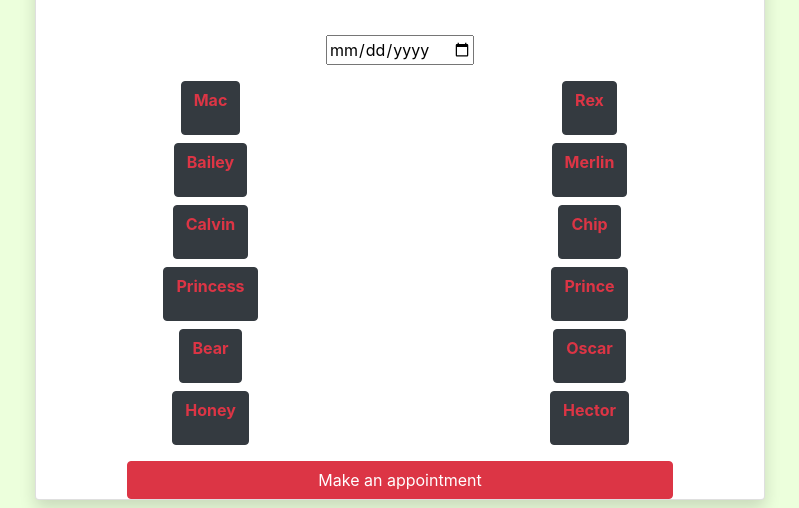
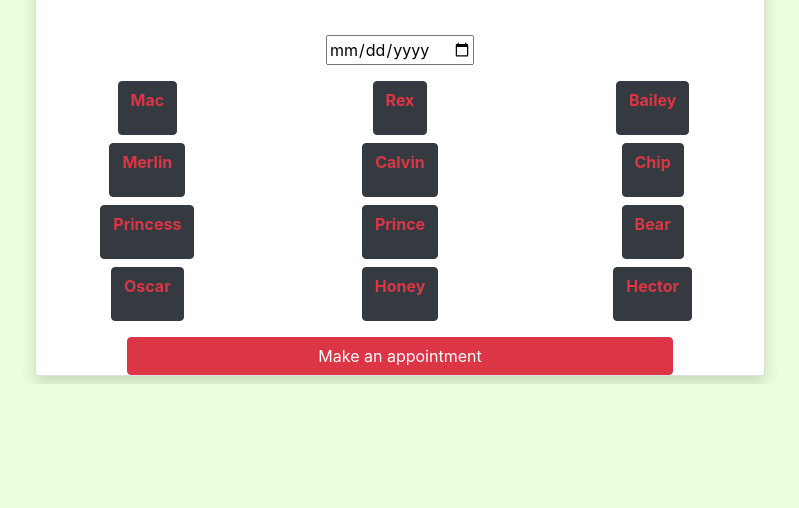
Before and after one commit to gzdlmn/vet-app, a Django app: template templates/petowner.html in a window 1280 px wide. Shown: the part 2655-3163 px from the top of the page, without its empty margins (240-1039 px from the left). After the commit the page ends 3039 px from the top, so only its background shows below. Run offline with Django 3.2, Linux system fonts and the light colour scheme; the template is opened without the code that fills it: values that come from a table or form of the project are taken from there, others are empty; data comes from the database, SQL or seed files in the repository; both versions use the stored data as it was after the commit; some libraries are stand-ins or nearby versions.

Commit message:
edited bootstrap col

```diff
--- a/templates/petowner.html
+++ b/templates/petowner.html
@@ -70,7 +70,7 @@ Username
                                 {% else %}
                                     <div class="row btn-group btn-group-toggle my-2" data-toggle="buttons">
                                         {% for pet in pets %}
-                                            <div class="col-6">
+                                            <div class="col-4">
                                                  <label class="btn btn-dark"><input type="radio" name="pet" id="{{pet.id}}" value="{{pet.id}}" autocomplete="on">
                                                     <p class="text-danger"><strong>{{pet.name}}</strong></p>
                                                  </label>
```
Also changed, not shown: db.sqlite3, media/golden.jpg (added).
